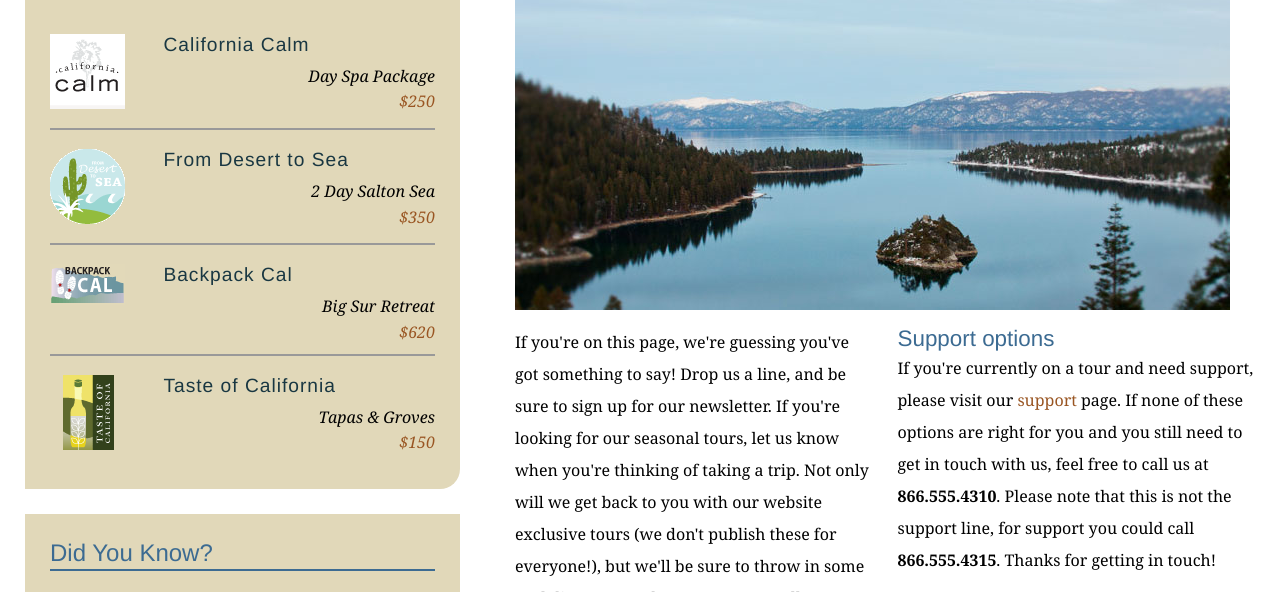
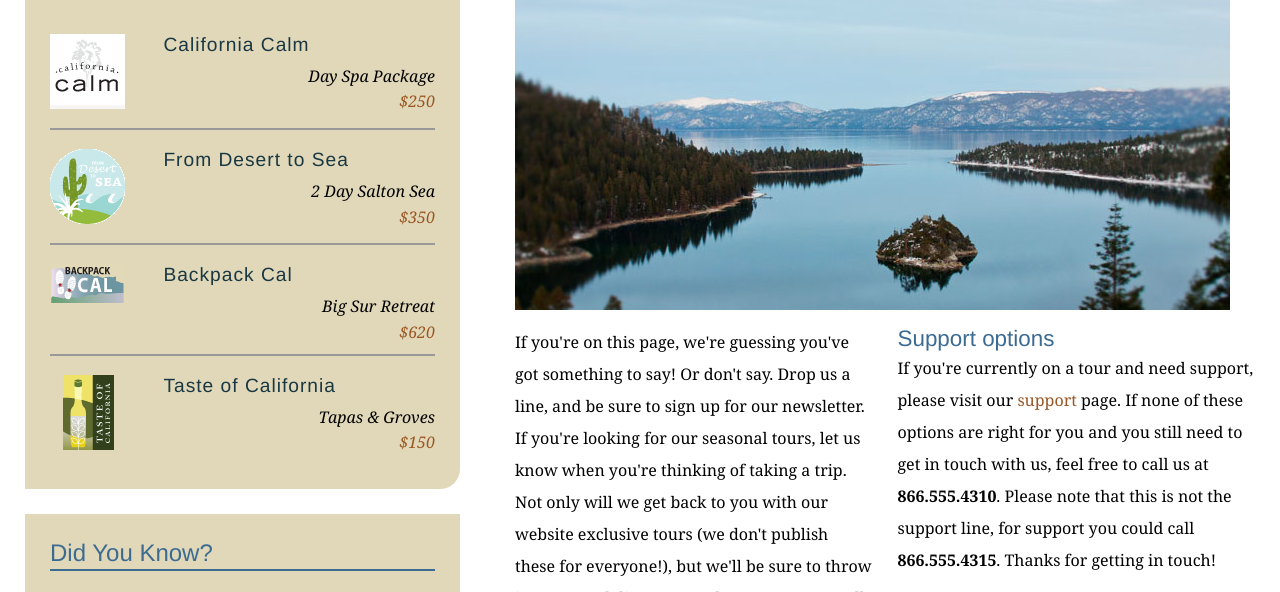
Before and after one commit to mr-tigga/explore_cali, a plain HTML site: page contact.html in a window 1280 px wide. Shown: the part 342-934 px from the top of the page. Drawn offline with Linux system fonts and the light colour scheme.

```diff
--- a/contact.html
+++ b/contact.html
@@ -68,7 +68,7 @@
           <h1>Get in touch</h1>
           <img src="assets/images/emerald_bay.jpg" alt="Beautiful Lake Tahoe" class="articleImage" />
           <div class="multiCol">
-            <p>If you're on this page, we're guessing you've got something to say! Drop us a line, and be sure to sign up for our newsletter. If you're looking for our seasonal tours,  let us know when you're thinking of taking a trip. Not only will we get back to you with our website exclusive tours (we don't publish these for everyone!), but we'll be sure to throw in some cool discounts and tour extras as well.</p>
+            <p>If you're on this page, we're guessing you've got something to say! Or don't say. Drop us a line, and be sure to sign up for our newsletter. If you're looking for our seasonal tours,  let us know when you're thinking of taking a trip. Not only will we get back to you with our website exclusive tours (we don't publish these for everyone!), but we'll be sure to throw in some cool discounts and tour extras as well.</p>
 
             <h2>Support options</h2>
             <p>If you're currently on a tour and need support, please visit our <a href="support.html">support</a> page. If none of these options are right for you and you still need to get in touch with us, feel free to call us at<span class="phone"> <strong>866.555.4310</strong>. Please note that this is not the support line, for support you could call </span><strong>866.555.4315</strong>. Thanks for getting in touch!</p>
```
